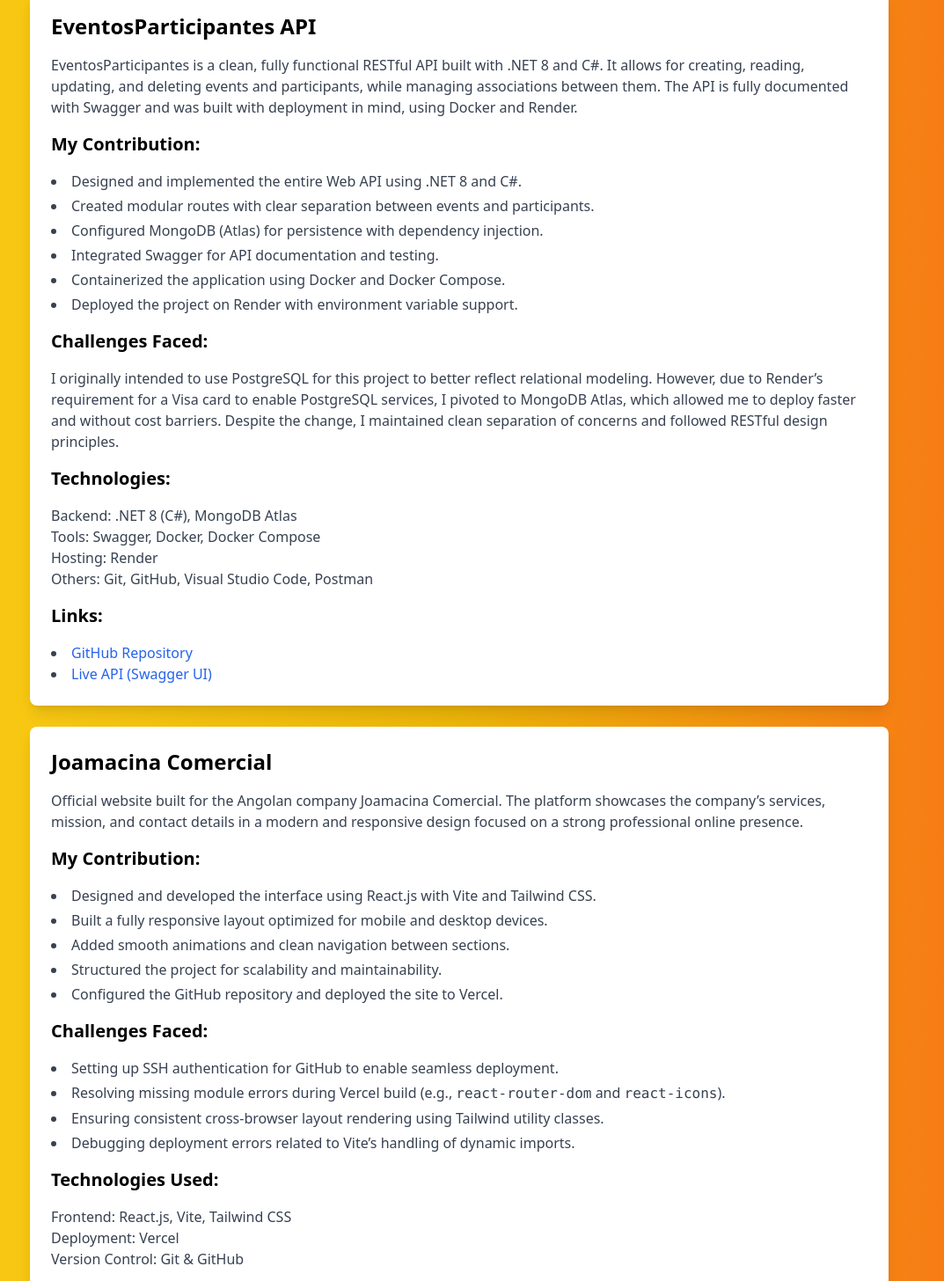
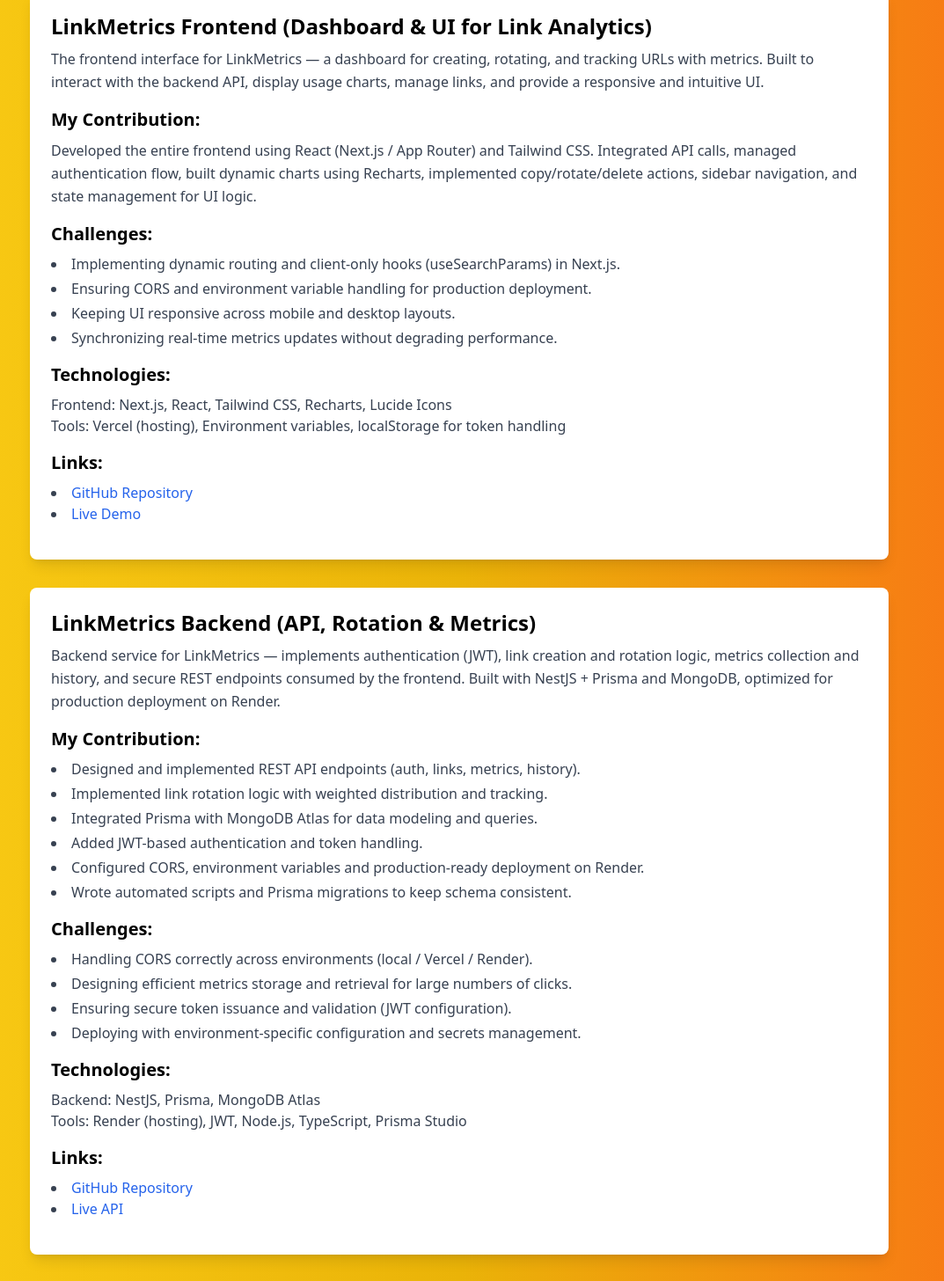
Before and after one commit to TheRealCocky/meu-portfolio-react, a React (Vite) app: page /projects in a window 1280 px wide. Shown: the part 984-2440 px from the top of the page at 88% size, without its empty margins (118-1191 px from the left). Built offline with nearby package versions, Linux system fonts and the light colour scheme.

Commit message:
feat: add LinkMetrics frontend and backend projects to portfolio

```diff
--- a/src/components/Projects.jsx
+++ b/src/components/Projects.jsx
@@ -26,7 +26,6 @@
                         <li>Creating a backend with authentication and access plan control.</li>
                         <li>Developing a responsive interface with a user experience focused on local culture.</li>
                         <li>Migrating the entire project to a more scalable architecture with TypeScript, Next.js, and NestJS for better maintainability and performance.</li>
-
                     </ul>
 
                     <h4 className="text-xl font-semibold mb-2 text-angola-black">Technologies:</h4>
@@ -42,10 +41,118 @@
                         <li><a href="https://github.com/TheRealCocky/AngoIA" target="_blank" rel="noopener noreferrer" className="text-blue-600 hover:underline">GitHub Repository</a></li>
                         <li><a href="https://angoia.vercel.app" target="_blank" rel="noopener noreferrer" className="text-blue-600 hover:underline">angoia.com</a></li>
                     </ul>
-
                 </div>
 
+                {/* Project: LinkMetrics Frontend */}
+                <div className="mb-8 p-6 bg-white rounded-lg shadow-lg">
+                    <h3 className="text-2xl font-bold mb-2 text-angola-red">
+                        LinkMetrics Frontend (Dashboard & UI for Link Analytics)
+                    </h3>
+                    <p className="text-gray-700 leading-relaxed mb-4">
+                        The frontend interface for LinkMetrics — a dashboard for creating, rotating, and tracking URLs with metrics. Built to interact with the backend API, display usage charts, manage links, and provide a responsive and intuitive UI.
+                    </p>
 
+                    <h4 className="text-xl font-semibold mb-2 text-angola-black">My Contribution:</h4>
+                    <p className="text-gray-700 leading-relaxed mb-4">
+                        Developed the entire frontend using React (Next.js / App Router) and Tailwind CSS. Integrated API calls, managed authentication flow, built dynamic charts using Recharts, implemented copy/rotate/delete actions, sidebar navigation, and state management for UI logic.
+                    </p>
+
+                    <h4 className="text-xl font-semibold mb-2 text-angola-black">Challenges:</h4>
+                    <ul className="list-disc list-inside text-gray-700 mb-4 space-y-1">
+                        <li>Implementing dynamic routing and client-only hooks (useSearchParams) in Next.js.</li>
+                        <li>Ensuring CORS and environment variable handling for production deployment.</li>
+                        <li>Keeping UI responsive across mobile and desktop layouts.</li>
+                        <li>Synchronizing real-time metrics updates without degrading performance.</li>
+                    </ul>
+
+                    <h4 className="text-xl font-semibold mb-2 text-angola-black">Technologies:</h4>
+                    <p className="text-gray-700 mb-4">
+                        Frontend: Next.js, React, Tailwind CSS, Recharts, Lucide Icons <br />
+                        Tools: Vercel (hosting), Environment variables, localStorage for token handling
+                    </p>
+
+                    <h4 className="text-xl font-semibold mb-2 text-angola-black">Links:</h4>
+                    <ul className="list-disc list-inside text-gray-700 mb-4">
+                        <li>
+                            <a
+                                href="https://github.com/TheRealCocky/LinkMetrics-frontend"
+                                target="_blank"
+                                rel="noopener noreferrer"
+                                className="text-blue-600 hover:underline"
+                            >
+                                GitHub Repository
+                            </a>
+                        </li>
+                        <li>
+                            <a
+                                href="https://link-metrics-frontend.vercel.app"
+                                target="_blank"
+                                rel="noopener noreferrer"
+                                className="text-blue-600 hover:underline"
+                            >
+                                Live Demo
+                            </a>
+                        </li>
+                    </ul>
+                </div>
+
+                {/* Project: LinkMetrics Backend */}
+                <div className="mb-8 p-6 bg-white rounded-lg shadow-lg">
+                    <h3 className="text-2xl font-bold mb-2 text-angola-red">
+                        LinkMetrics Backend (API, Rotation & Metrics)
+                    </h3>
+                    <p className="text-gray-700 leading-relaxed mb-4">
+                        Backend service for LinkMetrics — implements authentication (JWT), link creation and rotation logic, metrics collection and history, and secure REST endpoints consumed by the frontend. Built with NestJS + Prisma and MongoDB, optimized for production deployment on Render.
+                    </p>
+
+                    <h4 className="text-xl font-semibold mb-2 text-angola-black">My Contribution:</h4>
+                    <ul className="list-disc list-inside text-gray-700 mb-4 space-y-1">
+                        <li>Designed and implemented REST API endpoints (auth, links, metrics, history).</li>
+                        <li>Implemented link rotation logic with weighted distribution and tracking.</li>
+                        <li>Integrated Prisma with MongoDB Atlas for data modeling and queries.</li>
+                        <li>Added JWT-based authentication and token handling.</li>
+                        <li>Configured CORS, environment variables and production-ready deployment on Render.</li>
+                        <li>Wrote automated scripts and Prisma migrations to keep schema consistent.</li>
+                    </ul>
+
+                    <h4 className="text-xl font-semibold mb-2 text-angola-black">Challenges:</h4>
+                    <ul className="list-disc list-inside text-gray-700 mb-4 space-y-1">
+                        <li>Handling CORS correctly across environments (local / Vercel / Render).</li>
+                        <li>Designing efficient metrics storage and retrieval for large numbers of clicks.</li>
+                        <li>Ensuring secure token issuance and validation (JWT configuration).</li>
+                        <li>Deploying with environment-specific configuration and secrets management.</li>
+                    </ul>
+
+                    <h4 className="text-xl font-semibold mb-2 text-angola-black">Technologies:</h4>
+                    <p className="text-gray-700 mb-4">
+                        Backend: NestJS, Prisma, MongoDB Atlas <br />
+                        Tools: Render (hosting), JWT, Node.js, TypeScript, Prisma Studio
+                    </p>
+
+                    <h4 className="text-xl font-semibold mb-2 text-angola-black">Links:</h4>
+                    <ul className="list-disc list-inside text-gray-700 mb-4">
+                        <li>
+                            <a
+                                href="https://github.com/TheRealCocky/LinkMetrics-backend"
+                                target="_blank"
+                                rel="noopener noreferrer"
+                                className="text-blue-600 hover:underline"
+                            >
+                                GitHub Repository
+                            </a>
+                        </li>
+                        <li>
+                            <a
+                                href="https://linkmetrics-backend.onrender.com"
+                                target="_blank"
+                                rel="noopener noreferrer"
+                                className="text-blue-600 hover:underline"
+                            >
+                                Live API
+                            </a>
+                        </li>
+                    </ul>
+                </div>
 
                 {/* Project: EventosParticipantes API */}
                 <div className="mb-6 p-6 bg-white rounded-lg shadow-lg space-y-4">
@@ -101,8 +208,6 @@
                         </li>
                     </ul>
                 </div>
-
-
 
                 {/* Project: Joamacina Comercial */}
                 <div className="mb-6 p-6 bg-white rounded-lg shadow-lg space-y-4">
@@ -160,8 +265,6 @@
                     </ul>
                 </div>
 
-
-
                 {/* Project: PalancaMedia */}
                 <div className="mb-6 p-6 bg-white rounded-lg shadow-lg space-y-4">
                     <h3 className="text-2xl font-semibold text-angola-black">PalancaMedia</h3>
@@ -195,21 +298,7 @@
                 </div>
 
 
-            {/* Projeto: ZungeuiraCRUD - COM BACKGROUND */}
-            <div className="mb-6 p-6 bg-white rounded-lg shadow-lg">
-                <h3 className="text-xl font-semibold text-angola-black">ZungeuiraCRUD</h3>
-                <p className="text-gray-700">
-                    A web system supporting Angolan street vendors through data management, developed as part of a socially impactful initiative.
-                </p>
-            </div>
 
-            {/* Projeto: Cultural Q&A Game (Java) - COM BACKGROUND */}
-            <div className="mb-6 p-6 bg-white rounded-lg shadow-lg">
-                <h3 className="text-xl font-semibold text-angola-black">Cultural Q&A Game (Java)</h3>
-                <p className="text-gray-700">
-                    A desktop game that promotes Angolan culture and enhances teamwork and OOP skills. Created during my technical studies.
-                </p>
-            </div>
             </div>
         </main>
     );
```
Lines whose indentation alone changed are shown as unchanged.
